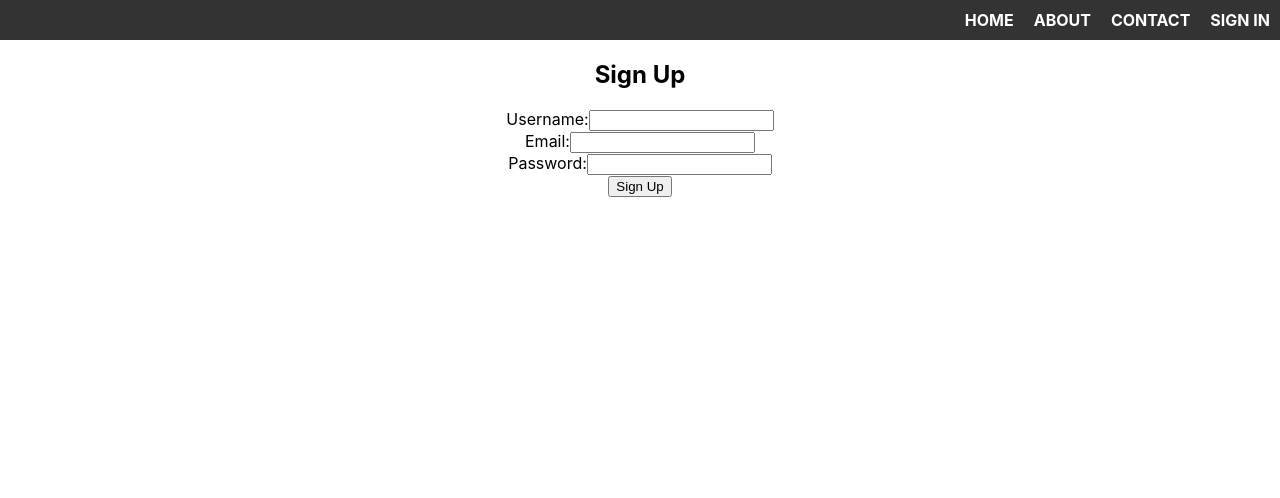
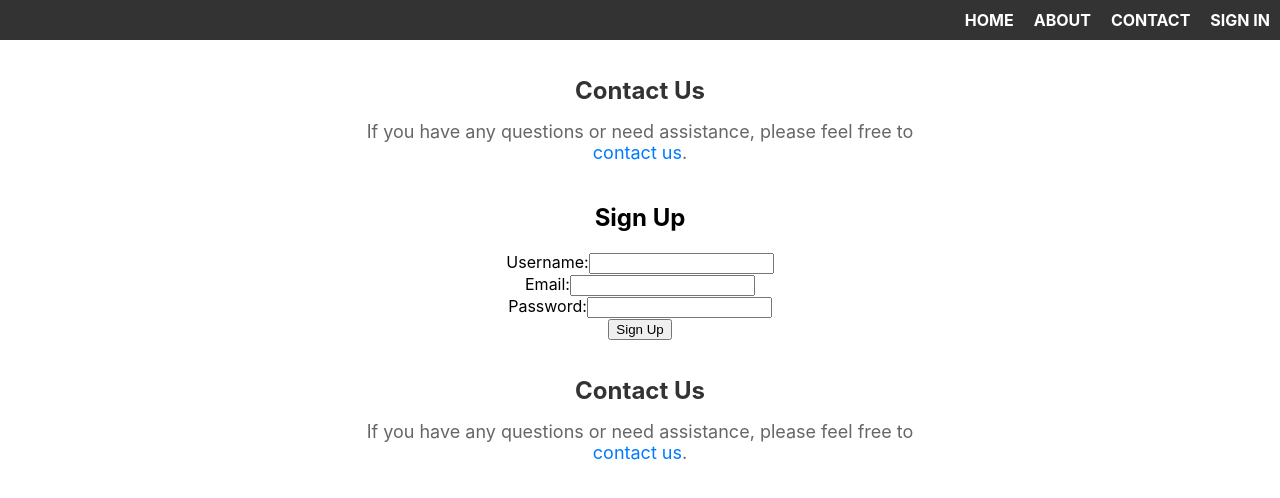
Before and after one commit to ndakalajulius/tracking-, a React (Create React App) app: page /contact in a window 1280 px wide. Shown: the top 498 px of the page. Built offline with nearby package versions, Linux system fonts and the light colour scheme.

Commit message:
added contact form

```diff
--- a/package.json
+++ b/package.json
@@ -10,6 +10,7 @@
     "react-dom": "^18.2.0",
     "react-router-dom": "^6.18.0",
     "react-scripts": "5.0.1",
+    "styled-components": "^6.1.1",
     "web-vitals": "^2.1.4"
   },
   "scripts": {
--- a/src/App.js
+++ b/src/App.js
@@ -18,6 +18,7 @@ function App() {
       </Routes>
     </Router>
     <Signup/>
+    <Contact/>
     </div>
   );
 }
--- a/src/Pages/Contact/Contact.jsx
+++ b/src/Pages/Contact/Contact.jsx
@@ -1,11 +1,43 @@
-import React from 'react'
+import React from 'react';
+import styled from 'styled-components';
 
-function Contact() {
+// Define styled components for your Contact Us page
+const ContactContainer = styled.div`
+  max-width: 600px;
+  margin: 0 auto;
+  padding: 20px;
+  text-align: center;
+`;
+
+const ContactHeading = styled.h1`
+  font-size: 24px;
+  color: #333;
+`;
+
+const ContactInfo = styled.div`
+  font-size: 18px;
+  color: #666;
+  margin-top: 10px;
+`;
+
+const ContactLink = styled.a`
+  text-decoration: none;
+  color: #007BFF;
+  &:hover {
+    text-decoration: underline;
+  }
+`;
+
+const Contact = () => {
   return (
-    <div>
+    <ContactContainer>
+      <ContactHeading>Contact Us</ContactHeading>
+      <ContactInfo>
+        If you have any questions or need assistance, please feel free to
+        <ContactLink> contact us</ContactLink>.
+      </ContactInfo>
+    </ContactContainer>
+  );
+};
 
-    </div>
-  )
-}
-
-export default Contact
+export default Contact;
```
Also changed, not shown: 1 other file (tests, documents, lock files or other folders).
